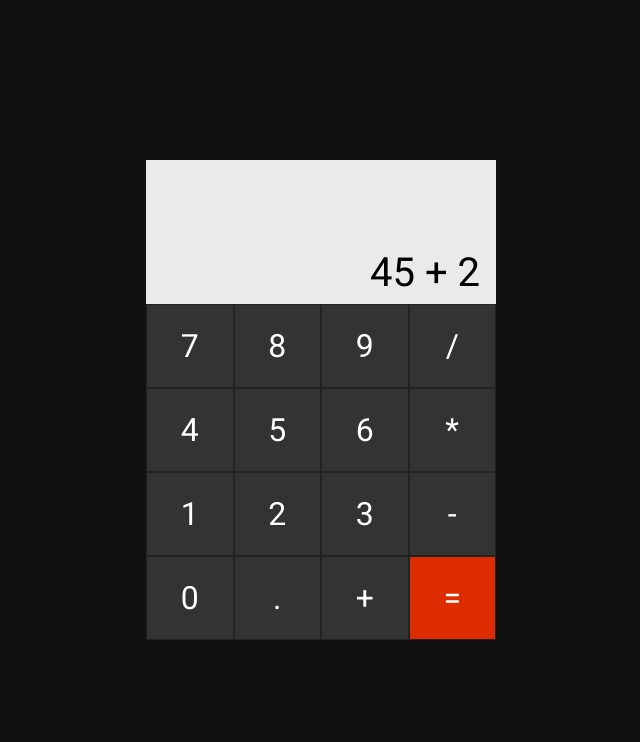
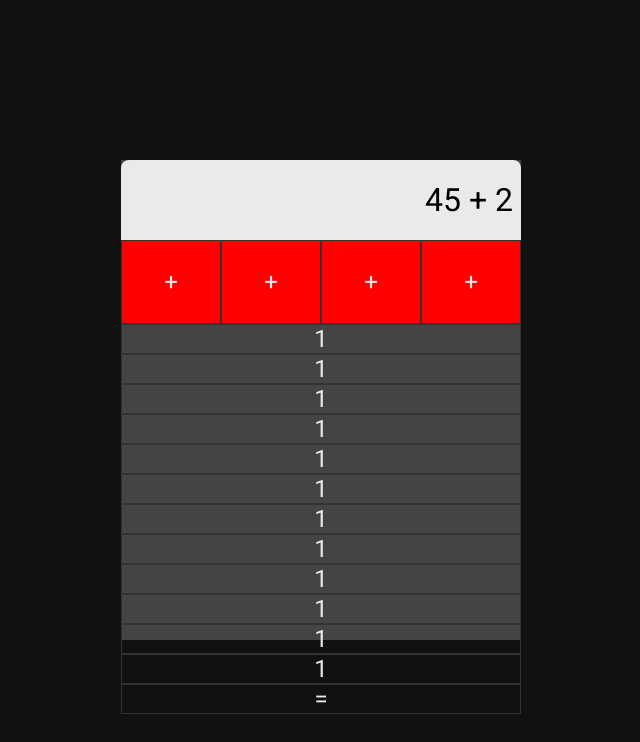
Before and after one commit to TahraouiMustapha/Calculator, a plain HTML site: page index.html in a window 1280 px wide. Shown: the whole page, without its empty margins (319-959 px from the left). Drawn offline with Linux system fonts and the light colour scheme.

Commit message:
adding styling for screen and sings content :- in this change i add some styling to screen and some mesures to signs container ,i add also specific style to all buttons in the calculator

```diff
--- a/index.html
+++ b/index.html
@@ -10,26 +10,38 @@
 <body>
     <section class="calculator">
         <div class="screen">
-            <h3>45 + 2</h3>
+            45 + 2
         </div>
-        <div class="buttons">
-            <div>7</div>
-            <div>8</div>
-            <div>9</div>
-            <div>/</div>
-            <div>4</div>
-            <div>5</div>
-            <div>6</div>
-            <div>*</div>
-            <div>1</div>
-            <div>2</div>
-            <div>3</div>
-            <div>-</div>
-            <div>0</div>
-            <div>.</div>
-            <div>+</div>
-            <div id="equal">=</div>
+
+        <div class="main">
+            <div class="signs">
+                <div class="button">+</div>
+                <div class="button">+</div>
+                <div class="button">+</div>
+                <div class="button">+</div>
+            </div>
+
+            <div class="digitsContainer">
+                <div class="digits">
+                    <div class="button">1</div>
+                    <div class="button">1</div>
+                    <div class="button">1</div>
+                    <div class="button">1</div>
+                    <div class="button">1</div>
+                    <div class="button">1</div>
+                    <div class="button">1</div>
+                    <div class="button">1</div>
+                    <div class="button">1</div>
+                    <div class="button">1</div>
+                    <div class="button">1</div>
+                    <div class="button">1</div>
+                </div>
+                <div class="equal button">
+                    =
+                </div>
+            </div>
         </div>
+
 
 
     </section>
--- a/style.css
+++ b/style.css
@@ -16,7 +16,7 @@ body{
 
 .calculator{
     background-color: #444;
-    width:350px;
+    width:400px;
     height:60vh;
     display: flex;
     flex-direction: column;
@@ -24,39 +24,39 @@ body{
 
 .screen{
     background-color: #ebeaea;
-    height: 30%;
+    height:80px;
     display: flex;
     justify-content: flex-end;
-    align-items: flex-end;
-}
-.screen h3{
-    padding:8px 16px;
-    font-size: 40px;
-    font-weight: 400;
+    align-items: center;
+    border-radius: 8px 8px 0 0;
+    font-size: 32px;
+    padding:0 8px;
+    /* extra for now */
+    flex-shrink: 0;
 }
 
-.buttons{
+.main{
     flex-grow: 1;
     display: flex;
-    flex-wrap: wrap;
-
+    flex-direction: column;
 }
 
-.buttons div{
-    background-color: #333;
+.main .signs {
+    display: flex;
+    height: calc(100% / 5);
+    flex-shrink: 0;
+    /* extra */
+    background-color: red;
+}
+.signs .button {
     width:calc(100% / 4);
-    height: calc(100% / 4);
-    border:1px solid #222;
-    box-sizing: border-box;
-    color:white;
-
-    display: flex;
-    align-items: center;
-    justify-content: center;
-    font-size: 32px;
-    cursor:pointer;
 }
 
-#equal{
-    background-color:#dd2d00 ;
+.button {
+    border: 1px solid #333;
+    display: flex;
+    justify-content: center;
+    align-items: center;
+    color: #ebeaea;
+    font-size: 24px;
 }
```
